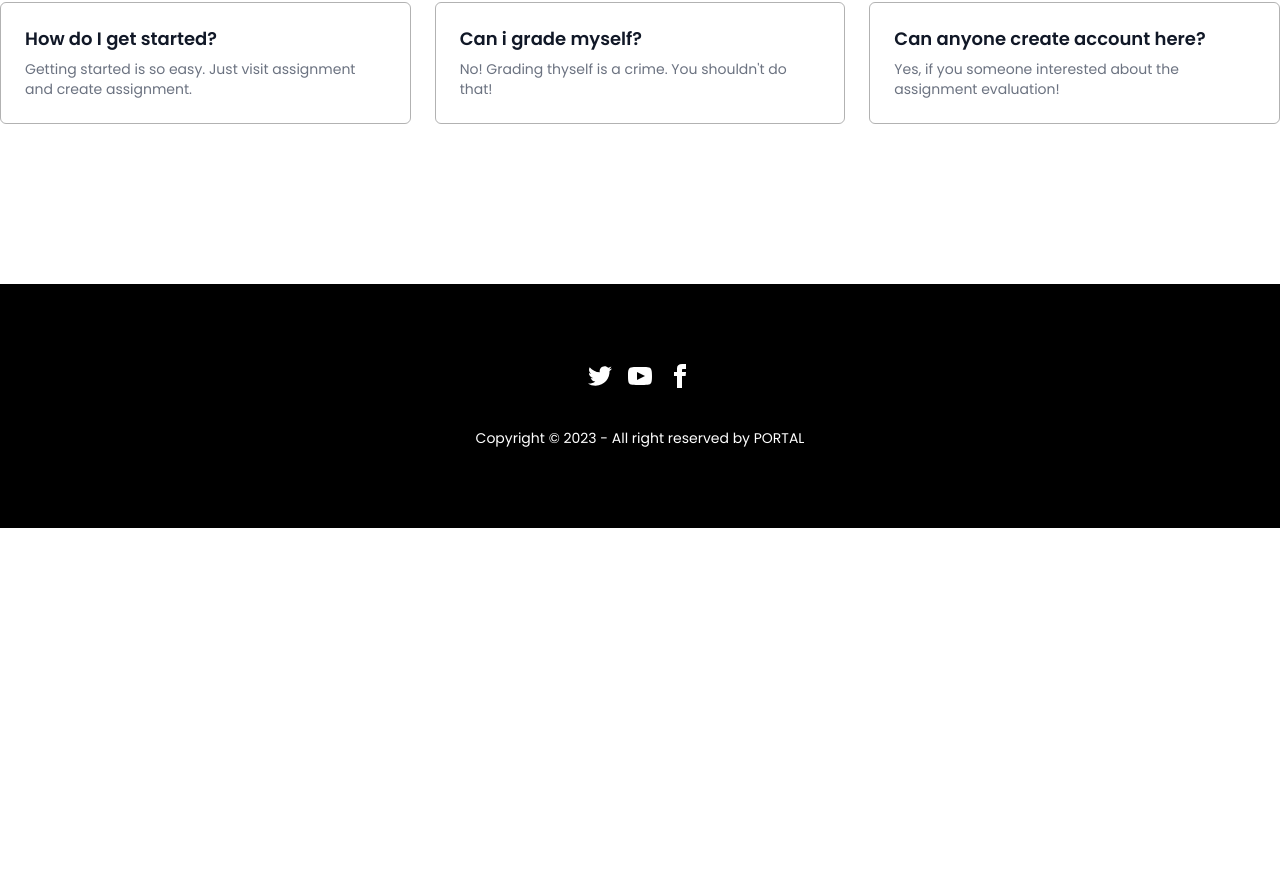
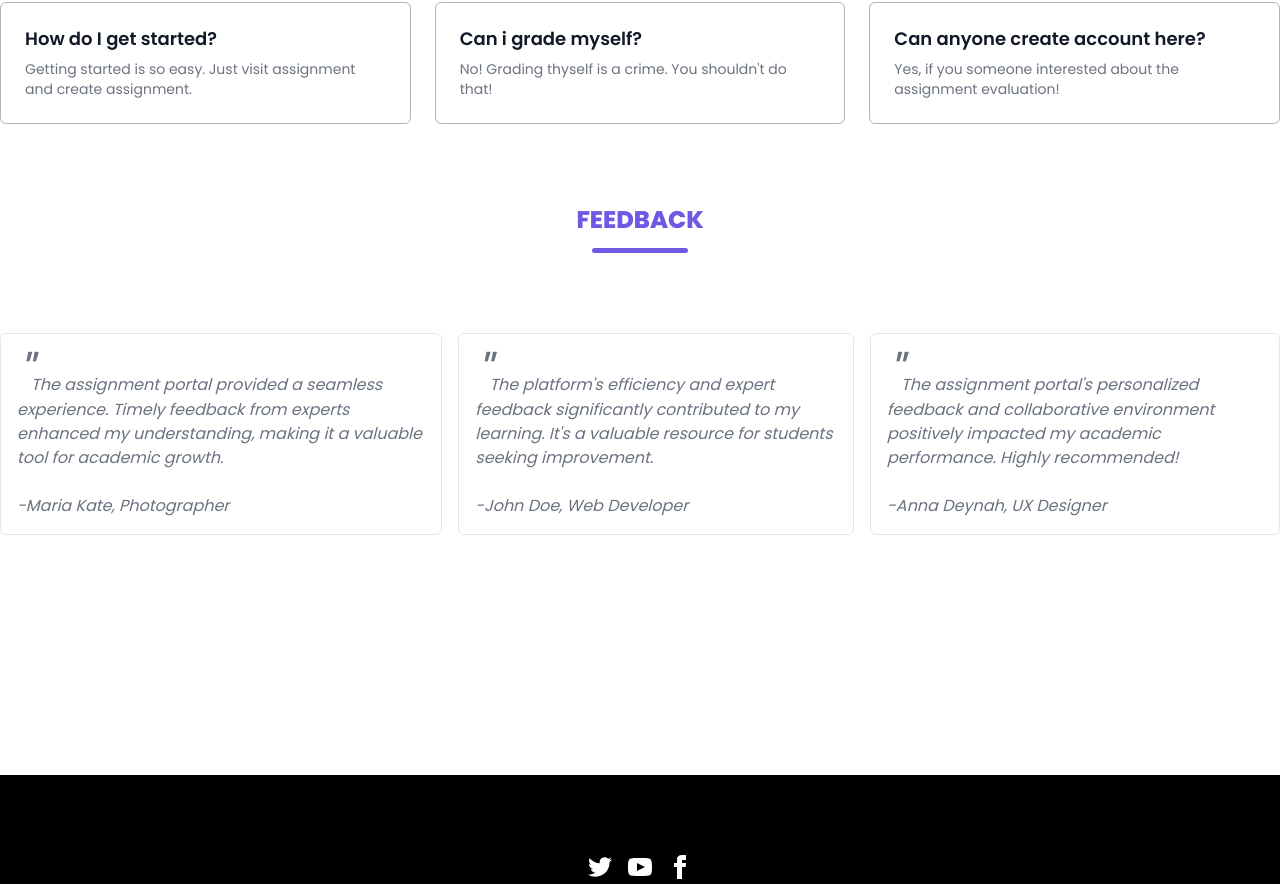
Before and after one commit to hasibmuhammad/portal-client, a React (Vite) app: page / in a window 1280 px wide. Shown: the part 1374-2258 px from the top of the page. Before the commit the page ends 1902 px from the top, so only its background shows below. Built offline with nearby package versions, Linux system fonts and the light colour scheme; no server answers.

Commit message:
Feedback section Added

```diff
--- a/package.json
+++ b/package.json
@@ -17,6 +17,7 @@
     "react-dom": "^18.2.0",
     "react-hot-toast": "^2.4.1",
     "react-icons": "^4.12.0",
+    "react-multi-carousel": "^2.8.4",
     "react-pdf": "^7.6.0",
     "react-router-dom": "^6.21.0",
     "sweetalert2": "^11.10.1"
--- a/src/pages/Home/Home.jsx
+++ b/src/pages/Home/Home.jsx
@@ -19,10 +19,8 @@ const Home = () => {
       .catch((error) => console.log(error));
   }, []);
 
-  console.log(featured);
-
   return (
-    <div className="max-w-7xl mx-auto px-10 lg:px-0">
+    <div className="max-w-7xl mx-auto px-10 lg:px-0 place-content-center">
       {/* Banner or Hero Section */}
       <div className="flex flex-col-reverse md:flex-row items-center gap-2 my-10 md:my-20">
         <div className="w-full md:w-1/2 space-y-4">
@@ -150,6 +148,45 @@ const Home = () => {
           </div>
         </div>
       </div>
+
+      {/* Testimonial Section */}
+      <div className="my-20">
+        <div className="flex flex-col items-center gap-3 mb-20">
+          <h1 className="font-extrabold text-2xl text-primary uppercase">
+            Feedback
+          </h1>
+          <hr className="border border-b-4 border-primary rounded-lg w-24" />
+        </div>
+        <div className="flex flex-col md:flex-row gap-4">
+          <div className="p-4 rounded-md border ">
+            <p className="italic text-gray-500">
+              <span className="text-5xl">"</span>The assignment portal provided
+              a seamless experience. Timely feedback from experts enhanced my
+              understanding, making it a valuable tool for academic growth.
+            </p>
+            <br />
+            <p className="italic text-gray-500">-Maria Kate, Photographer</p>
+          </div>
+          <div className="p-4 rounded-md border ">
+            <p className="italic text-gray-500">
+              <span className="text-5xl">"</span>The platform's efficiency and
+              expert feedback significantly contributed to my learning. It's a
+              valuable resource for students seeking improvement.
+            </p>
+            <br />
+            <p className="italic text-gray-500">-John Doe, Web Developer</p>
+          </div>
+          <div className="p-4 rounded-md border ">
+            <p className="italic text-gray-500">
+              <span className="text-5xl">"</span>The assignment portal's
+              personalized feedback and collaborative environment positively
+              impacted my academic performance. Highly recommended!
+            </p>
+            <br />
+            <p className="italic text-gray-500">-Anna Deynah, UX Designer</p>
+          </div>
+        </div>
+      </div>
     </div>
   );
 };
```
Also changed, not shown: 1 other file (tests, documents, lock files or other folders).
